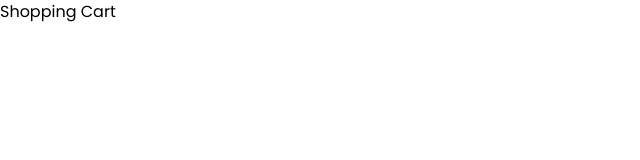
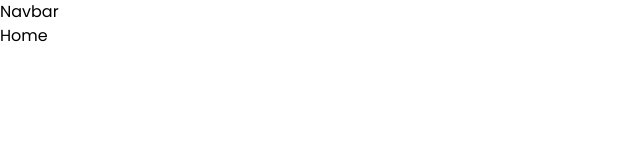
Before and after one commit to Adityasinghrathore786786786/Shoping_Cart_React, a React (Create React App) app: page / in a window 1280 px wide. Shown: the top 160 px of the page, without its empty margins (0-640 px from the left). Built offline with nearby package versions, Linux system fonts and the light colour scheme.

Commit message:
Navabar and Router created

```diff
--- a/src/App.jsx
+++ b/src/App.jsx
@@ -1,5 +1,20 @@
+import { Route, Routes } from "react-router-dom";
+import Navbar from "./components/Navbar";
+import Cart from "./pages/Cart";
+import Home from "./pages/Home";
+
 const App = () => {
-  return <>Shopping Cart</>;
+  return (
+    <div>
+      <div>
+        <Navbar/>
+      </div>
+      <Routes>
+        <Route path="/" element={<Home/>}/>
+        <Route path="/cart" element={<Cart/>}/>
+      </Routes>
+    </div>
+  );
 };
 
 export default App;
--- a/src/index.js
+++ b/src/index.js
@@ -4,13 +4,18 @@
 import "./index.css";
 import { Provider } from "react-redux";
 import { store } from "./redux/Store";
+import { BrowserRouter } from "react-router-dom";
 
 const root = ReactDOM.createRoot(document.getElementById("root"));
 
 root.render(
+  // react and redux linked here
+  <BrowserRouter>
   <Provider store={store}>
     <App />
   </Provider>
 
+  </BrowserRouter>
+
 
 );
```
